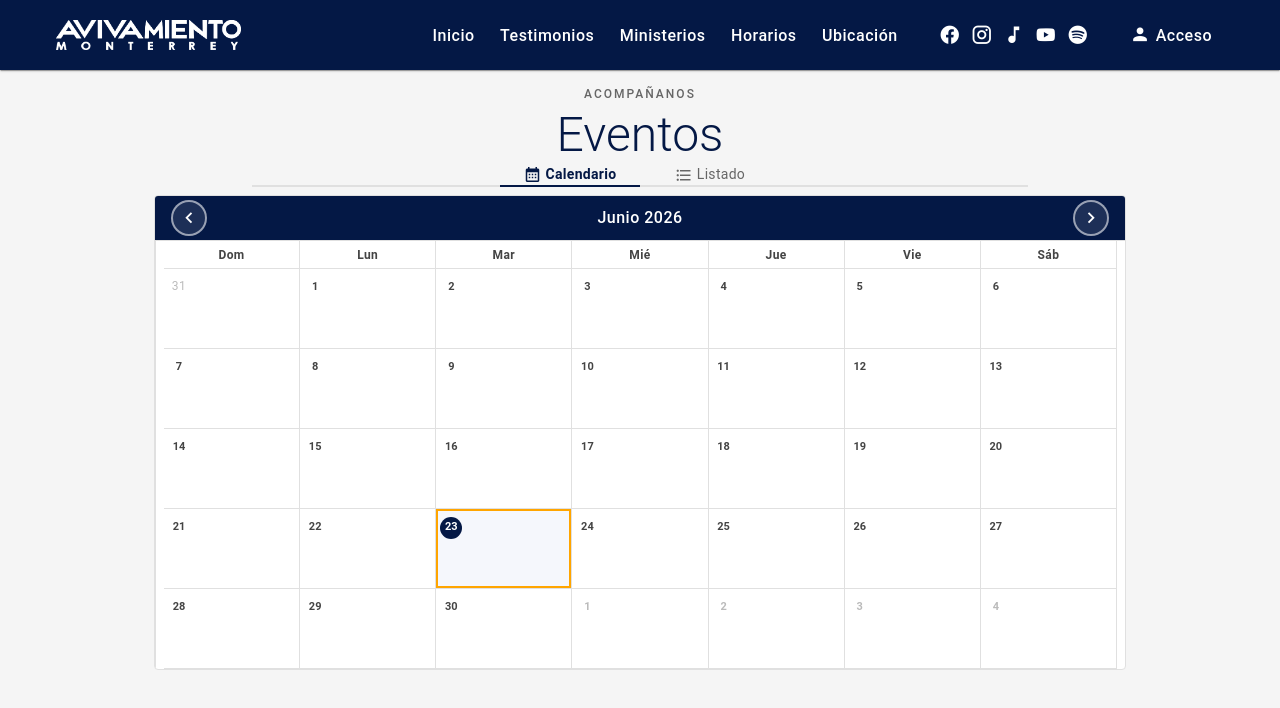
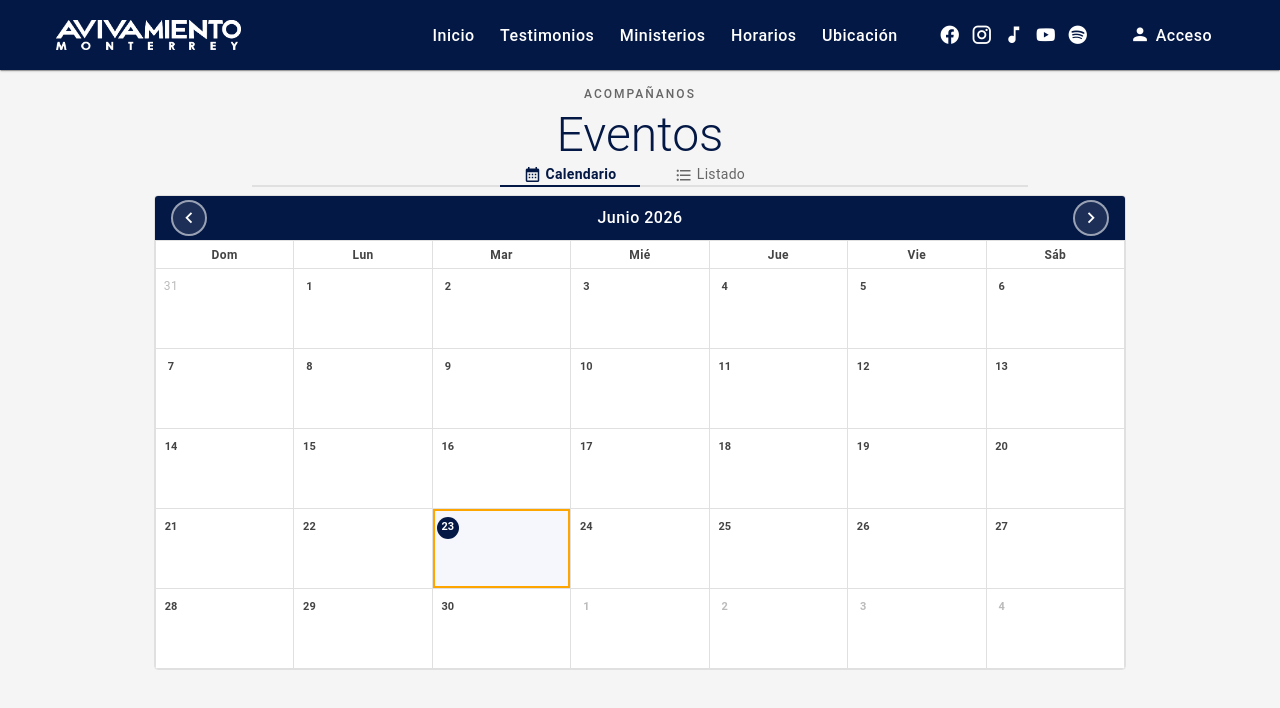
Before and after one commit to chemoral87/avivamiento_webpage, a Nuxt app: page /calendar in a window 1280 px wide. Shown: the top 708 px of the page. Built offline with nearby package versions, Linux system fonts and the light colour scheme.

Commit message:
fined change

```diff
--- a/app/components/calendar/CalendarView.vue
+++ b/app/components/calendar/CalendarView.vue
@@ -17,7 +17,7 @@
         </div>
 
         <!-- Day-of-week headers -->
-        <div class="big-cal-grid px-2 pt-0">
+        <div class="big-cal-grid">
           <div
             v-for="d in weekdayNames"
             :key="d"
@@ -275,6 +275,7 @@ const cells = computed(() => {
   grid-template-columns: repeat(7, 1fr);
   grid-template-rows: 28px;
   grid-auto-rows: minmax(80px, auto);
+  padding: 0;
   border-top: 1px solid #e0e0e0;
   border-left: 1px solid #e0e0e0;
 }
--- a/package.json
+++ b/package.json
@@ -1,6 +1,6 @@
 {
   "name": "avivamiento-webpage",
-  "version": "1.0.103",
+  "version": "1.0.104",
   "type": "module",
   "private": true,
   "engines": {
```
Also changed, not shown: 1 other file (tests, documents, lock files or other folders).
